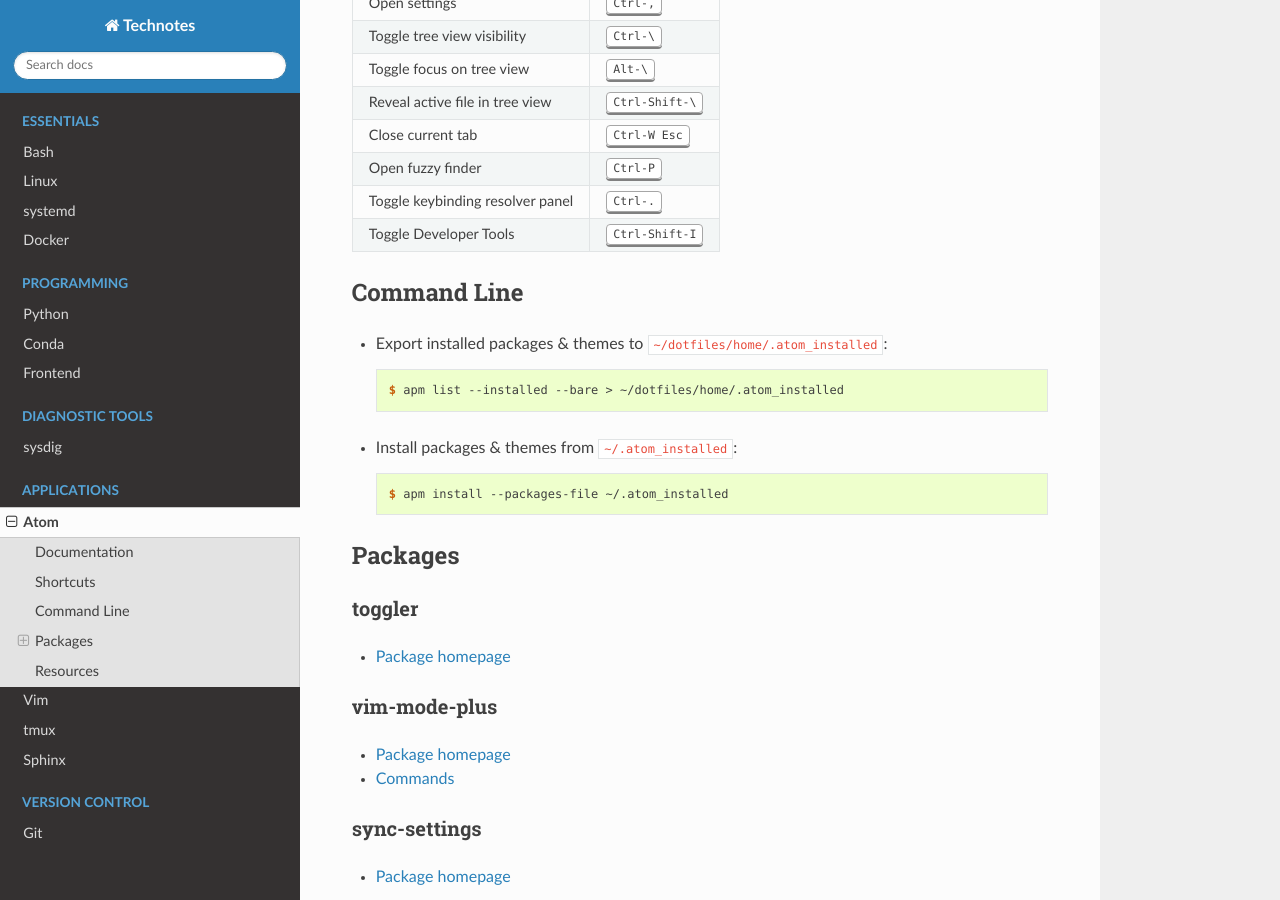
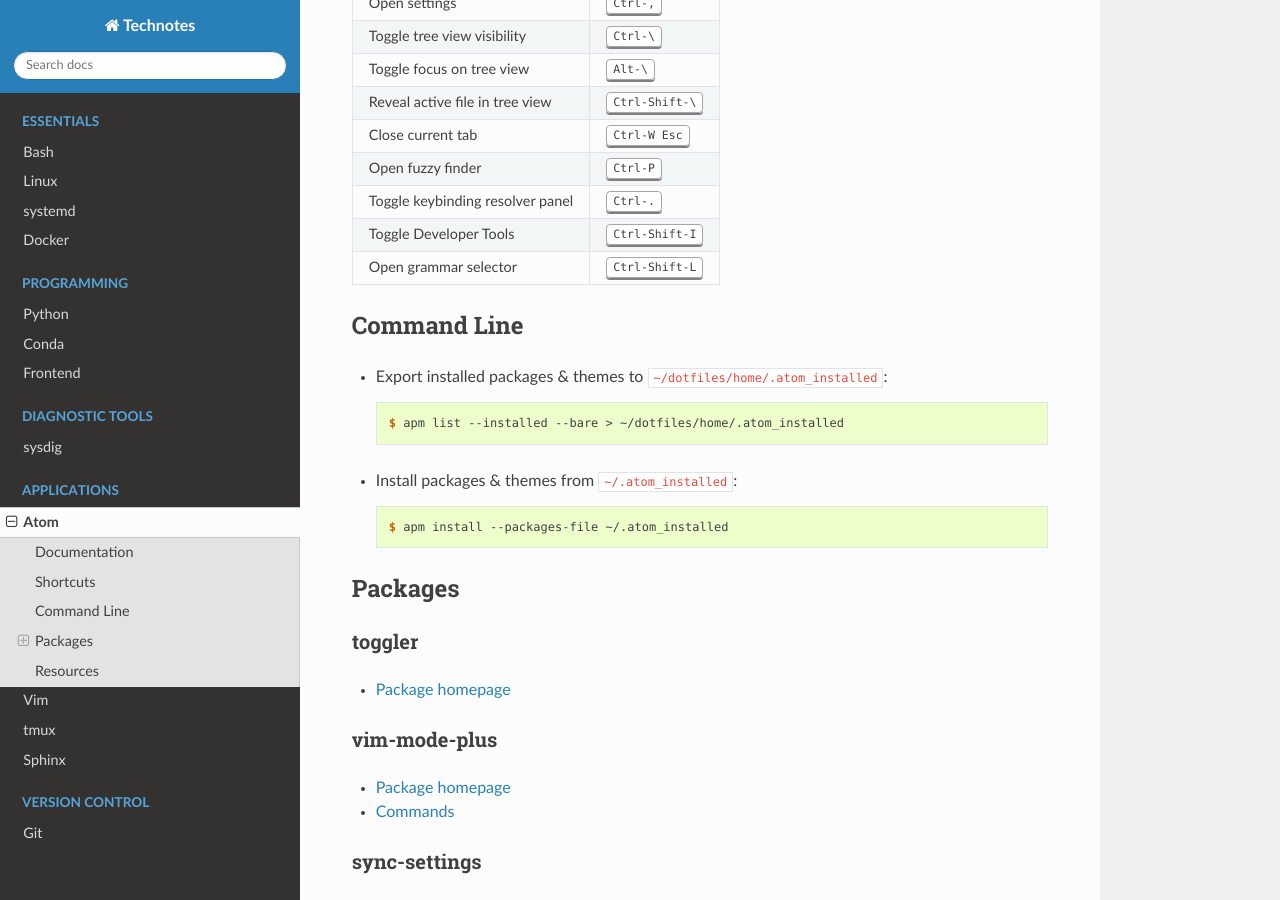
Before and after one commit to heterotopian/technotes, a Sphinx documentation site: the page built from source/atom.rst, in a window 1280 px wide and 900 px high, scrolled down 447 px. Built offline with Sphinx 7.4.7 and the Read the Docs theme 2.0.0, drawn with Linux system fonts in a browser that asks for light colours.

Commit message:
Add grammar selector shortcut

```diff
--- a/source/atom.rst
+++ b/source/atom.rst
@@ -53,6 +53,9 @@
     * - Toggle Developer Tools
       - :kbd:`Ctrl-Shift-I`
 
+    * - Open grammar selector
+      - :kbd:`Ctrl-Shift-L`
+
 
 
 Command Line
```
